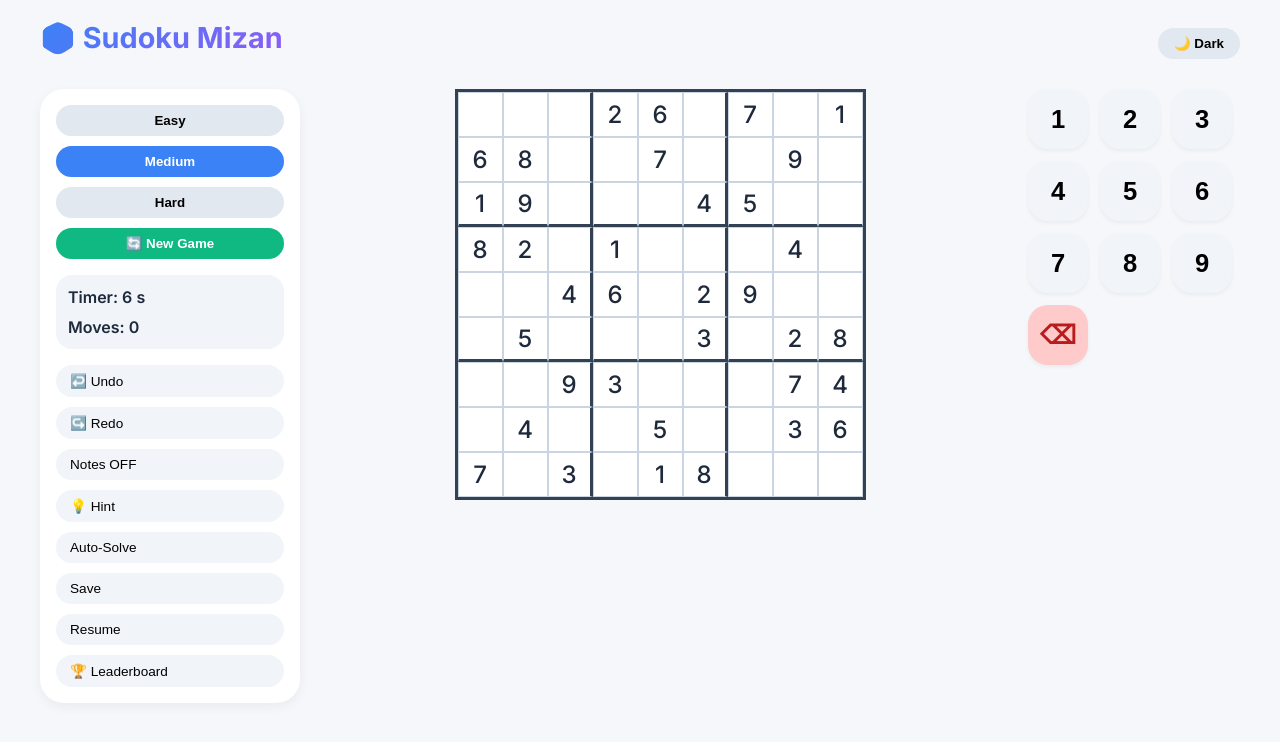
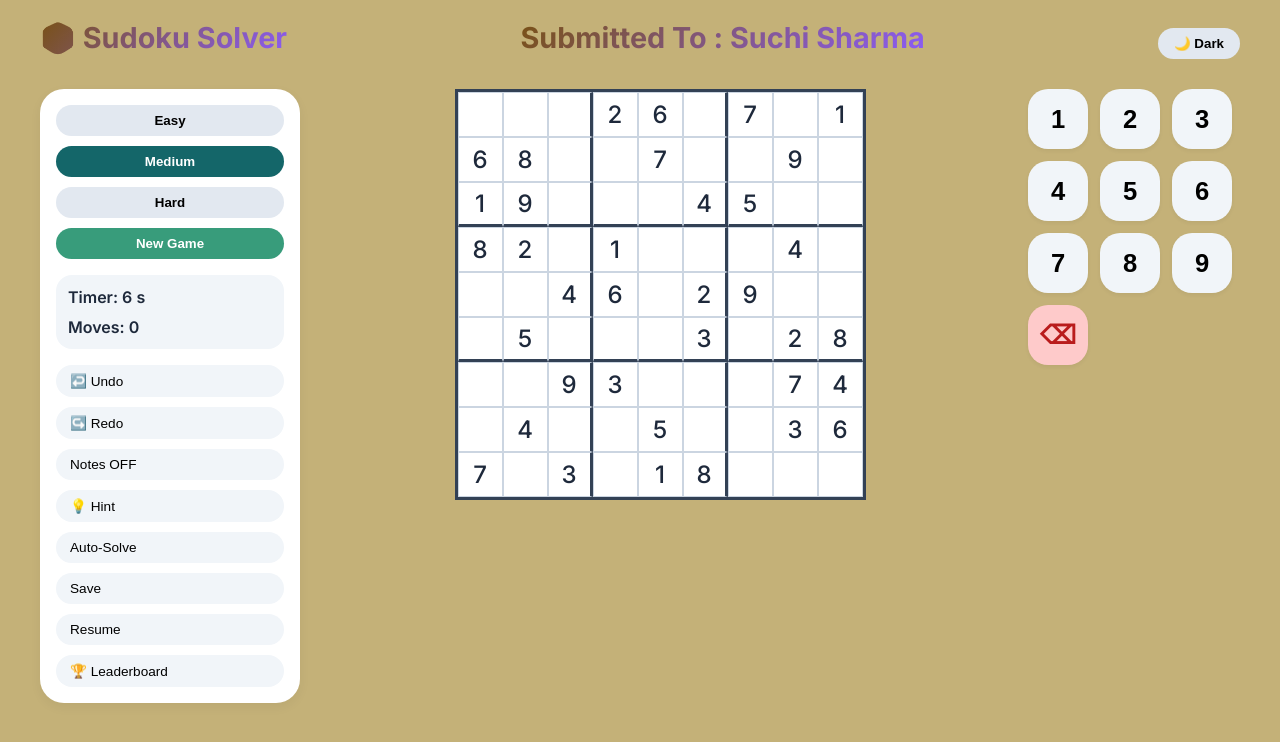
Before and after one commit to MMHaque492/sudoku_solver, a Flask app: page / in a window 1280 px wide. Shown: the top 742 px of the page. Run offline with Flask 3, Linux system fonts and the light colour scheme.

Commit message:
Some changes

```diff
--- a/static/css/style.css
+++ b/static/css/style.css
@@ -8,7 +8,7 @@
 
 body {
     font-family: 'Inter', sans-serif;
-    background: #f5f7fb;
+    background: #c4b178;
     color: #1e293b;
     transition: background 0.2s, color 0.2s;
     padding: 20px;
@@ -44,7 +44,7 @@ header {
 h1 {
     font-size: 1.8rem;
     font-weight: 700;
-    background: linear-gradient(135deg, #3b82f6, #8b5cf6);
+    background: linear-gradient(135deg, #795115, #8b5cf6);
     -webkit-background-clip: text;
     background-clip: text;
     color: transparent;
@@ -97,12 +97,12 @@ h1 {
 }
 
 .difficulty-btn.active {
-    background: #3b82f6;
+    background: #146669;
     color: white;
 }
 
 .primary-btn {
-    background: #10b981;
+    background: #389c7b;
     color: white;
 }
 
@@ -201,7 +201,7 @@ h1 {
 
 .cell.selected {
     background-color: #bfdbfe;
-    outline: 2px solid #2563eb;
+    outline: 2px solid #550202;
     z-index: 2;
 }
 
@@ -225,7 +225,7 @@ h1 {
 }
 
 .dark-mode .cell.given {
-    color: #93c5fd;
+    color: #93fdfd;
 }
 
 /* NOTES */
--- a/templates/index.html
+++ b/templates/index.html
@@ -10,7 +10,8 @@
 <body class="light-mode">
     <div class="app-container">
         <header>
-            <h1>🎲 Sudoku Mizan</h1>
+            <h1>🎲 Sudoku Solver</h1>
+            <h1>Submitted To : Suchi Sharma</h1>
             <button id="themeToggle" class="icon-btn">🌙 Dark</button>
         </header>
 
@@ -19,7 +20,7 @@
                 <button class="difficulty-btn" data-diff="easy">Easy</button>
                 <button class="difficulty-btn active" data-diff="medium">Medium</button>
                 <button class="difficulty-btn" data-diff="hard">Hard</button>
-                <button id="newGameBtn" class="primary-btn">🔄 New Game</button>
+                <button id="newGameBtn" class="primary-btn">New Game</button>
             </div>
 
             <div class="stats-panel">
```
